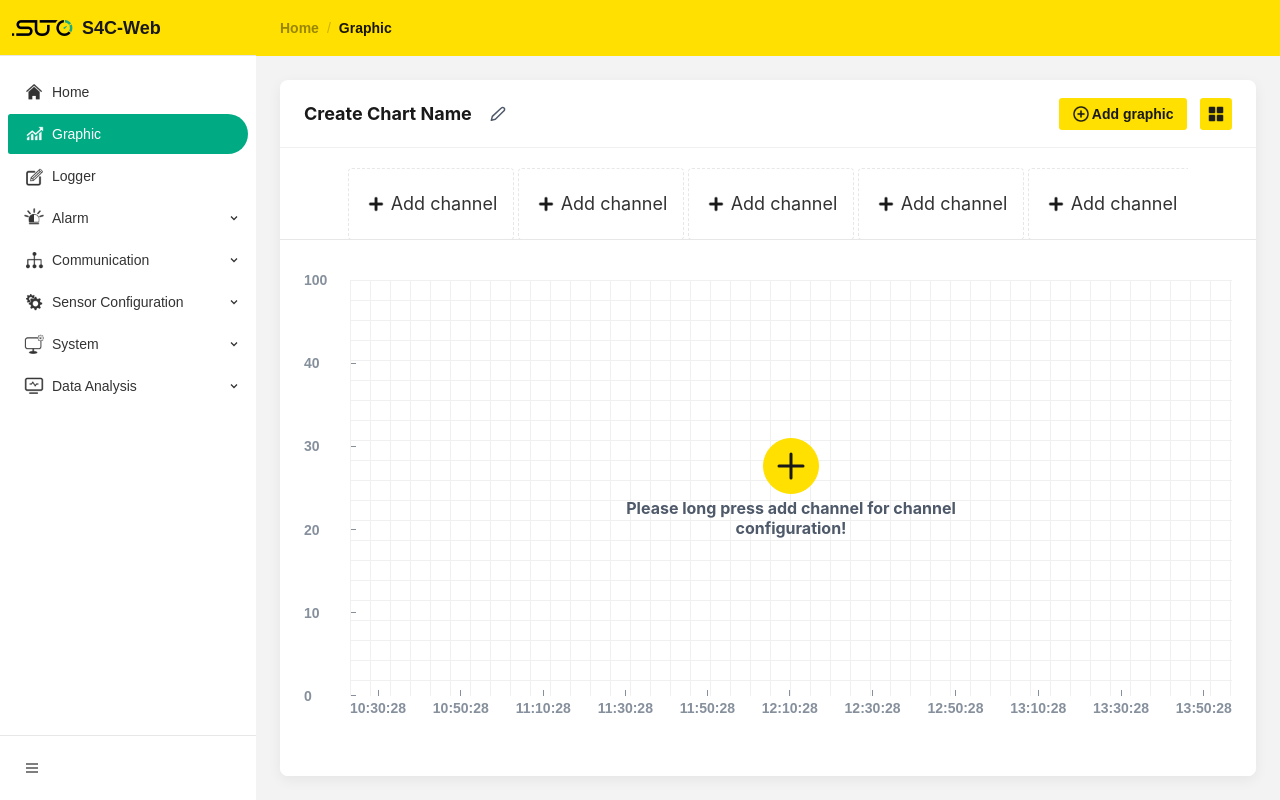
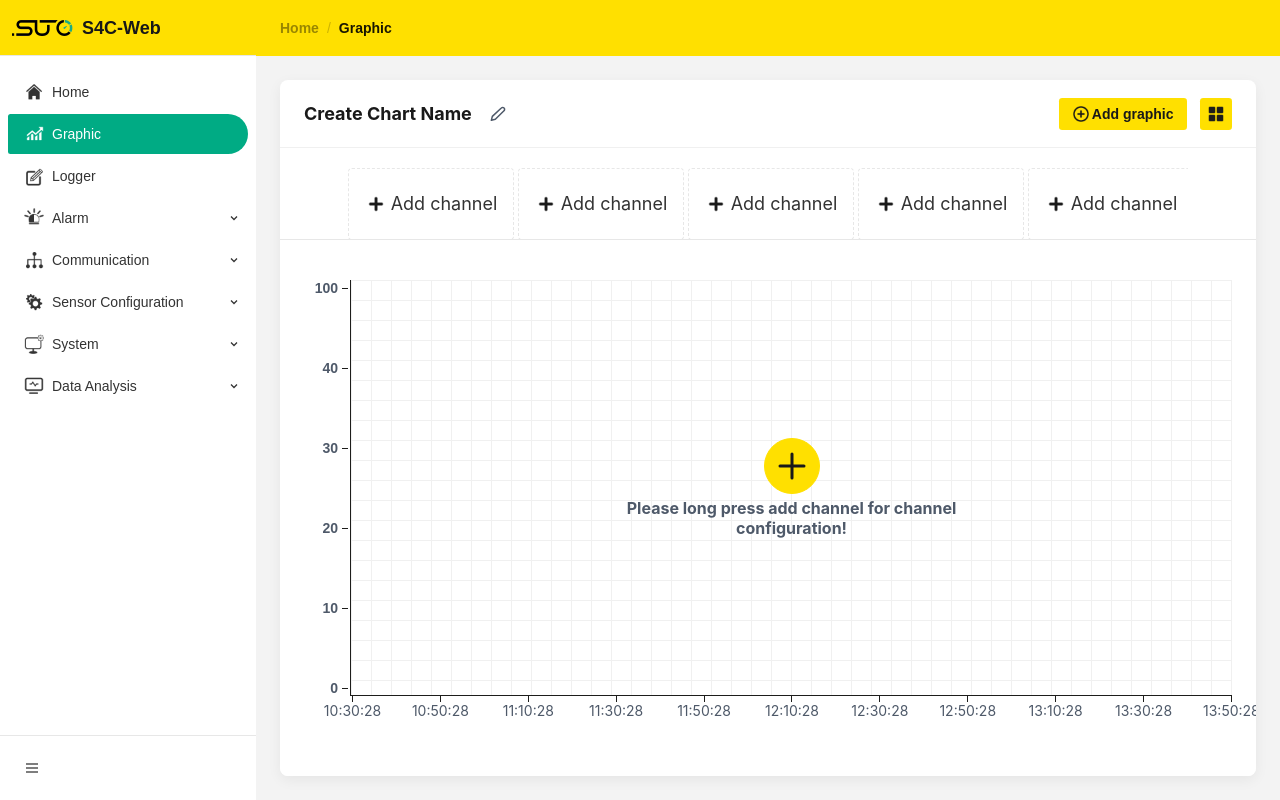
Before and after one commit to afeifly/smallNfast, a React (Vite) app in the folder s4c-web/: page /graphic in a window 1280 px wide. Built offline with nearby package versions, Linux system fonts and the light colour scheme.

Commit message:
multi graphic view work

```diff
--- a/s4c-web/src/App.css
+++ b/s4c-web/src/App.css
@@ -553,89 +553,7 @@
   padding-bottom: 0;
 }
 
-/* Each Y-axis row: number left, dot right (flush to chart border) */
-.y-axis-item {
-  display: flex;
-  align-items: center;
-  justify-content: space-between;
-  width: 100%;
-  height: 0;
-  /* height is controlled by space-between in parent */
-  position: relative;
-}
 
-.y-axis-item span {
-  color: #86909C;
-  font-family: Arial;
-  font-weight: 700;
-  font-size: 14px;
-  line-height: 1;
-  white-space: nowrap;
-}
-
-.chart-area {
-  flex: 1;
-  display: flex;
-  flex-direction: column;
-}
-
-.grid-workspace {
-  flex: 1;
-  border: none;
-  background-image:
-    linear-gradient(to right, #f0f0f0 1px, transparent 1px),
-    linear-gradient(to bottom, #f0f0f0 1px, transparent 1px);
-  background-size: 20px 20px;
-  position: relative;
-}
-
-/* X-axis row: flex between each time node */
-.x-axis-labels {
-  height: 40px;
-  display: flex;
-  justify-content: space-between;
-  align-items: flex-start;
-  color: #86909C;
-  font-family: Arial;
-  font-weight: 700;
-  font-size: 14px;
-  padding: 0;
-}
-
-/* Each X-axis column: tick on top (touching chart border), label below */
-.x-axis-item {
-  display: flex;
-  flex-direction: column;
-  align-items: center;
-  gap: 4px;
-  padding-top: 0;
-}
-
-.x-axis-item span {
-  color: #86909C;
-  font-family: Arial;
-  font-weight: 700;
-  font-size: 14px;
-  white-space: nowrap;
-}
-
-/* Y-axis tick: short horizontal line pushed right to overlap inside the chart border */
-.y-axis-item .axis-tick {
-  width: 6px;
-  height: 1px;
-  background: #86909C;
-  flex-shrink: 0;
-  margin-right: -6px;
-}
-
-/* X-axis tick: short vertical line pushed up to overlap inside the chart border */
-.x-axis-item .axis-tick {
-  width: 1px;
-  height: 6px;
-  background: #86909C;
-  flex-shrink: 0;
-  margin-top: -6px;
-}
 
 .info-footer {
   margin: 16px 24px;
@@ -780,22 +698,7 @@
   color: #191919;
 }
 
-/* Custom Checkbox */
-.custom-checkbox {
-  width: 16px;
-  height: 16px;
-  border: 1.5px solid #DCDCDC;
-  border-radius: 2px;
-  cursor: pointer;
-  display: flex;
-  align-items: center;
-  justify-content: center;
-}
 
-.custom-checkbox.checked {
-  background: var(--accent-color);
-  border-color: var(--accent-color);
-}
 
 /* ── Logger Settings Page ─────────────────────────── */
 .logger-settings-page {
--- a/s4c-web/src/pages/Graphic.css
+++ b/s4c-web/src/pages/Graphic.css
@@ -89,7 +89,7 @@
   transform: translateX(-50%);
   background: white;
   overflow: hidden;
-  box-shadow: 0 -4px 20px rgba(0,0,0,0.1);
+  box-shadow: 0 -4px 20px rgba(0, 0, 0, 0.1);
   z-index: 3001;
 }
 
@@ -470,52 +470,77 @@
 .chart-section {
   flex: 1;
   display: flex;
-  padding: 40px 24px;
+  padding: 30px 24px;
 }
 
 .chart-section.mini {
-  padding: 16px 8px;
+  padding: 20px 12px;
+}
+
+.y-axis-container {
+  display: flex;
+  flex-direction: column;
+  height: 100%;
 }
 
 .y-axis-labels {
+  flex: 1;
   display: flex;
   flex-direction: column;
   justify-content: space-between;
-  width: 46px;
+  width: 48px;
+  padding-right: 2px;
 }
 
 .graphic-view-box.mini .y-axis-labels {
-  width: 20px;
+  width: 38px;
+}
+
+.y-axis-spacer {
+  height: 40px;
+}
+
+.graphic-view-box.mini .y-axis-spacer {
+  height: 24px;
 }
 
 .y-axis-item {
   display: flex;
   align-items: center;
-  justify-content: space-between;
+  justify-content: flex-end;
+  gap: 4px;
   width: 100%;
 }
 
 .axis-tick {
-  background: #86909C;
+  background: #1D1D1B;
   flex-shrink: 0;
 }
 
 .y-axis-item .axis-tick {
   width: 6px;
   height: 1px;
-  margin-right: -6px;
+}
+
+.graphic-view-box.mini .y-axis-item .axis-tick {
+  width: 4px;
 }
 
 .x-axis-item .axis-tick {
   width: 1px;
   height: 6px;
-  margin-top: -6px;
+}
+
+.graphic-view-box.mini .x-axis-item .axis-tick {
+  height: 4px;
 }
 
 .grid-workspace {
   flex: 1;
-  border-left: 1.5px solid #86909C;
-  border-bottom: 1.5px solid #86909C;
+  border-left: 1px solid #1D1D1B;
+  border-bottom: 1px solid #1D1D1B;
+  border-right: none;
+  border-top: none;
   position: relative;
   background-image:
     linear-gradient(to right, #f0f0f0 1px, transparent 1px),
@@ -526,16 +551,23 @@
   height: 40px;
   display: flex;
   justify-content: space-between;
+  padding-left: 2px;
 }
 
 .graphic-view-box.mini .x-axis-labels {
-  height: 16px;
+  height: 24px;
 }
 
 .x-axis-item {
   display: flex;
   flex-direction: column;
   align-items: center;
+  width: 1px;
+  overflow: visible;
+}
+
+.x-axis-item span {
+  white-space: nowrap;
 }
 
 /* Main Layout & Cards */
@@ -554,11 +586,19 @@
   height: 375px;
   background: white;
   border-radius: 8px;
-  box-shadow: 0 2px 12px rgba(0,0,0,0.08);
+  box-shadow: 0 2px 12px rgba(0, 0, 0, 0.08);
   display: flex;
   flex-direction: column;
   overflow: hidden;
   position: relative;
+}
+
+.mini-chart-wrapper {
+  flex: 1;
+  display: flex;
+  flex-direction: column;
+  overflow: hidden;
+  cursor: pointer;
 }
 
 .card-top-header {
@@ -570,3 +610,36 @@
   padding: 0 16px;
   flex-shrink: 0;
 }
+
+/* Custom Checkbox */
+.custom-checkbox {
+  width: 18px;
+  height: 18px;
+  border: 1.5px solid #DCDCDC;
+  border-radius: 2px;
+  cursor: pointer;
+  display: flex;
+  align-items: center;
+  justify-content: center;
+  transition: all 0.2s;
+  background: white;
+  position: relative;
+}
+
+.custom-checkbox:hover {
+  border-color: #00AB84;
+}
+
+.custom-checkbox.checked {
+  background: #00AB84;
+  border-color: #00AB84;
+}
+
+.custom-checkbox.checked::after {
+  content: '';
+  width: 10px;
+  height: 5px;
+  border-left: 2px solid white;
+  border-bottom: 2px solid white;
+  transform: rotate(-45deg) translateY(-1px);
+}
--- a/s4c-web/src/pages/Graphic.jsx
+++ b/s4c-web/src/pages/Graphic.jsx
@@ -128,14 +128,14 @@ const HeaderControls = ({ isMini, onAddGraphic, onToggleGrid }) => {
   return (
     <div className={`header-controls-container ${isMini ? 'mini' : ''}`}>
       <button
-        onClick={onAddGraphic}
+        onClick={(e) => { e.stopPropagation(); onAddGraphic(); }}
         className={`btn-graphic-control ${isMini ? 'mini' : ''}`}
       >
         <img src={iconSmallPlusCircle} width={isMini ? 11 : 16} height={isMini ? 11 : 16} alt="add" />
         <span className={`label-text ${isMini ? 'mini' : ''}`}>Add graphic</span>
       </button>
       <div
-        onClick={onToggleGrid}
+        onClick={(e) => { e.stopPropagation(); onToggleGrid(); }}
         className={`btn-icon-square ${isMini ? 'mini' : ''}`}
       >
         <img src={iconShowGrid} width={isMini ? 11 : 16} height={isMini ? 11 : 16} alt="grid" />
@@ -190,14 +190,18 @@ const GraphicView = ({ graphic, sensors, onAddChannel, isMini = false }) => {
       </div>
 
       <div className={`chart-section ${isMini ? 'mini' : ''}`}>
+        <div className="y-axis-container">
           <div className="y-axis-labels">
             {yLabels.map((label, i) => (
               <div key={i} className="y-axis-item">
-              <span style={{ fontSize: isMini ? '8px' : '14px' }}>{label}</span>
-              {!isMini && <div className="axis-tick" />}
+                <span style={{ fontSize: isMini ? '11px' : '14px', color: '#4E5969' }}>{label}</span>
+                <div className="axis-tick" />
               </div>
             ))}
           </div>
+          <div className="y-axis-spacer" />
+        </div>
+
         <div className="chart-area" style={{ flex: 1, display: 'flex', flexDirection: 'column' }}>
           <div className="grid-workspace" style={{ backgroundSize: isMini ? '10px 10px' : '20px 20px' }}>
             {!isMini && activeChannelsInConfig.length === 0 && (
@@ -208,10 +212,10 @@ const GraphicView = ({ graphic, sensors, onAddChannel, isMini = false }) => {
             )}
           </div>
           <div className="x-axis-labels">
-            {(isMini ? xLabels.slice(0, 4) : xLabels).map((t, i) => (
+            {xLabels.map((t, i) => (
               <div key={i} className="x-axis-item">
-                {!isMini && <div className="axis-tick" />}
-                <span style={{ fontSize: isMini ? '8px' : '14px' }}>{t}</span>
+                <div className="axis-tick" />
+                <span style={{ fontSize: isMini ? '11px' : '14px', color: '#4E5969' }}>{t}</span>
               </div>
             ))}
           </div>
@@ -227,12 +231,13 @@ const Graphic = () => {
   const [isNameModalOpen, setIsNameModalOpen] = useState(false);
   const [isSettingsOpen, setIsSettingsOpen] = useState(false);
   const [editingChannel, setEditingChannel] = useState(null);
+  const [selectedGraphicIndex, setSelectedGraphicIndex] = useState(0);
   const { configData, setConfigData } = useConfig();
 
   const sensors = configData?.configs?.['/config/SUTO-SensorList.sutolist']?.cfgsensor || configData?.configs?.['config/SUTO-SensorList.sutolist']?.cfgsensor || [];
   const graphicConfigPath = Object.keys(configData?.configs || {}).find(p => p.endsWith('cfgGraphic.json'));
   const graphicList = configData?.configs?.[graphicConfigPath] || [];
-  const currentGraphic = graphicList[0] || {};
+  const currentGraphic = graphicList[selectedGraphicIndex] || graphicList[0] || {};
 
   const allChannels = [];
   const locationConfigPath = Object.keys(configData?.configs || {}).find(p => p.endsWith('cfgLocation.json'));
@@ -258,48 +263,82 @@ const Graphic = () => {
     }
   });
 
+  const handleAddGraphic = () => {
+    if (!graphicConfigPath) return;
+    const newIndex = graphicList.length;
+    const newGraphic = {
+      tableName: `New Chart ${newIndex + 1}`,
+      graphicChannels: []
+    };
+    const updatedList = [...graphicList, newGraphic];
+    setConfigData({
+      ...configData,
+      configs: {
+        ...configData.configs,
+        [graphicConfigPath]: updatedList
+      }
+    });
+    setSelectedGraphicIndex(newIndex);
+    setIsGridView(false);
+  };
+
   const handleChannelConfirm = (selectedIds) => {
     if (!graphicConfigPath || graphicList.length === 0) { setIsModalOpen(false); return; }
-    const updatedGraphicList = [...graphicList];
-    const targetGraphic = { ...updatedGraphicList[0] };
-    const updatedGraphicChannels = allChannels.map((ch, index) => {
+    const updatedList = [...graphicList];
+    const targetGraphic = { ...updatedList[selectedGraphicIndex] };
+
+    // Only process channels that are actually selected
+    const updatedGraphicChannels = allChannels
+      .filter(ch => selectedIds.includes(ch.CreateTime))
+      .map((ch, index) => {
         const existing = (targetGraphic.graphicChannels || []).find(gc => String(gc.channelCreateTime) === String(ch.CreateTime));
-      return { isShow: selectedIds.includes(ch.CreateTime), channelIndex: index, channelId: index, channelSensorId: 0, sensorCreateTime: ch.sensorCreateTime, channelCreateTime: ch.CreateTime, channelSensorName: ch.sensorName, channelName: ch.channelName, channelUnitInASCII: ch.unit, isAutomaticScale: existing ? existing.isAutomaticScale : true, yMin: existing ? existing.yMin : 0, yMax: existing ? existing.yMax : 100, color: existing ? existing.color : ['#019A68', '#04CD94', '#6FB996', '#008F85', '#1E7FF7'][index % 5] };
-    }).slice(0, 5);
+        return {
+          isShow: true,
+          channelIndex: index,
+          channelId: index,
+          channelSensorId: 0,
+          sensorCreateTime: ch.sensorCreateTime,
+          channelCreateTime: ch.CreateTime,
+          channelSensorName: ch.sensorName,
+          channelName: ch.channelName,
+          channelUnitInASCII: ch.unit,
+          isAutomaticScale: existing ? existing.isAutomaticScale : true,
+          yMin: existing ? existing.yMin : 0,
+          yMax: existing ? existing.yMax : 100,
+          color: existing ? existing.color : ['#019A68', '#04CD94', '#6FB996', '#008F85', '#1E7FF7'][index % 5]
+        };
+      })
+      .slice(0, 5); // Limit to 5 active channels as per requirements
+
     targetGraphic.graphicChannels = updatedGraphicChannels;
-    updatedGraphicList[0] = targetGraphic;
-    setConfigData({ ...configData, configs: { ...configData.configs, [graphicConfigPath]: updatedGraphicList } });
+    updatedList[selectedGraphicIndex] = targetGraphic;
+    setConfigData({ ...configData, configs: { ...configData.configs, [graphicConfigPath]: updatedList } });
     setIsModalOpen(false);
   };
 
   if (isGridView) {
     return (
       <div className="graphic-grid-layout">
-        {[...Array(4)].map((_, i) => {
-          const graphic = graphicList[i];
-          return (
+        {graphicList.map((graphic, i) => (
           <div key={i} className="graphic-mini-card">
-              {graphic ? (
-                <>
             <div className="card-top-header">
               <span style={{ fontWeight: 'bold', fontSize: '13px' }}>{graphic.tableName}</span>
-                    <HeaderControls isMini={true} onAddGraphic={() => setIsModalOpen(true)} onToggleGrid={() => setIsGridView(false)} />
+              <HeaderControls isMini={true} onAddGraphic={handleAddGraphic} onToggleGrid={() => setIsGridView(false)} />
             </div>
-                  <div style={{ flex: 1, cursor: 'pointer', overflow: 'hidden' }} onClick={() => setIsGridView(false)}>
+            <div className="mini-chart-wrapper" onClick={() => { setSelectedGraphicIndex(i); setIsGridView(false); }}>
               <GraphicView graphic={graphic} sensors={sensors} isMini={true} />
             </div>
-                </>
-              ) : (
+          </div>
+        ))}
+        {/* Empty slot for adding new graphic */}
+        <div className="graphic-mini-card" style={{ border: '1px dashed #DCDCDC', background: 'transparent', boxShadow: 'none' }}>
           <div style={{ flex: 1, display: 'flex', alignItems: 'center', justifyContent: 'center' }}>
-                  <button onClick={() => setIsModalOpen(true)} style={{ width: 128, height: 32, background: '#FFE000', borderRadius: 3.2, border: 'none', display: 'flex', alignItems: 'center', gap: 3, justifyContent: 'center', cursor: 'pointer' }}>
+            <button onClick={handleAddGraphic} className="btn-graphic-control">
               <img src={iconSmallPlusCircle} width={16} height={16} alt="add" />
-                    <span style={{ fontSize: 14, fontWeight: 700, color: '#191919' }}>Add graphic</span>
+              <span className="label-text">Add graphic</span>
             </button>
           </div>
-              )}
         </div>
-          );
-        })}
       </div>
     );
   }
@@ -311,16 +350,16 @@ const Graphic = () => {
           <span style={{ fontSize: 18, fontWeight: 700, color: '#191919', textTransform: 'capitalize' }}>{currentGraphic.tableName || 'create chart name'}</span>
           <div className="edit-icon-wrapper">
             <svg width="16" height="16" viewBox="0 0 16 16" fill="none">
-              <path d="M11.333 2.00004C11.51 1.82274 11.7206 1.68253 11.9527 1.58734C12.1847 1.49215 12.4335 1.44385 12.6847 1.44531C12.9359 1.44677 13.1841 1.49796 13.4149 1.59583C13.6458 1.6937 13.8547 1.83632 14.0303 2.01564C14.206 2.19497 14.3445 2.40736 14.4378 2.64057C14.5312 2.87379 14.5775 3.12302 14.5742 3.37419C14.571 3.62536 14.5181 3.87328 14.4188 4.10393C14.3195 4.33458 14.1755 4.5432 13.995 4.71671L5.333 13.3334L1.333 14.3334L2.333 10.3334L11.333 2.00004Z" stroke="#4E5969" strokeWidth="1.5" strokeLinecap="round" strokeLinejoin="round" />
+              <path d="M11.333 2.00004C11.51 1.82274 11.7206 1.68253 11.9527 1.58734C12.1847 1.49215 12.4335 1.44385 12.6847 1.44531C12.9359 1.44677 13.1841 1.49796 13.4149 1.59583C13.6458 1.6937 13.8547 1.83632 14.0303 2.01564C14.206 2.19497 14.3445 2.40736 14.4378 2.64057C14.5312 2.87379 14.5312 3.12302 14.5775 3.37419C14.571 3.62536 14.5181 3.87328 14.4188 4.10393C14.3195 4.33458 14.1755 4.5432 13.995 4.71671L5.333 13.3334L1.333 14.3334L2.333 10.3334L11.333 2.00004Z" stroke="#4E5969" strokeWidth="1.5" strokeLinecap="round" strokeLinejoin="round" />
             </svg>
           </div>
         </div>
-        <HeaderControls isMini={false} onAddGraphic={() => setIsModalOpen(true)} onToggleGrid={() => setIsGridView(true)} />
+        <HeaderControls isMini={false} onAddGraphic={handleAddGraphic} onToggleGrid={() => setIsGridView(true)} />
       </header>
       <GraphicView graphic={currentGraphic} sensors={sensors} onAddChannel={() => setIsModalOpen(true)} />
-      <ChartNameModal isOpen={isNameModalOpen} onClose={() => setIsNameModalOpen(false)} initialName={currentGraphic.tableName} onSave={(newName) => { const updatedGraphic = { ...currentGraphic, tableName: newName }; const updatedList = [...graphicList]; updatedList[0] = updatedGraphic; setConfigData({ ...configData, configs: { ...configData.configs, [graphicConfigPath]: updatedList } }); }} />
+      <ChartNameModal isOpen={isNameModalOpen} onClose={() => setIsNameModalOpen(false)} initialName={currentGraphic.tableName} onSave={(newName) => { const updatedGraphic = { ...currentGraphic, tableName: newName }; const updatedList = [...graphicList]; updatedList[selectedGraphicIndex] = updatedGraphic; setConfigData({ ...configData, configs: { ...configData.configs, [graphicConfigPath]: updatedList } }); }} />
       <ChannelSelectModal isOpen={isModalOpen} onClose={() => setIsModalOpen(false)} allChannels={allChannels} initialSelectedIds={(currentGraphic.graphicChannels || []).filter(c => c.isShow === true).map(c => String(c.channelCreateTime))} onConfirm={handleChannelConfirm} onSettingClick={(ch) => { const existing = (currentGraphic.graphicChannels || []).find(gc => String(gc.channelCreateTime) === String(ch.CreateTime)); setEditingChannel(existing ? { ...ch, ...existing } : ch); setIsSettingsOpen(true); }} />
-      <ChannelSettingsDrawer isOpen={isSettingsOpen} onClose={() => setIsSettingsOpen(false)} channel={editingChannel} onSave={(settings) => { const updatedGraphic = { ...currentGraphic }; const updatedChannels = (updatedGraphic.graphicChannels || []).map(gc => { if (String(gc.channelCreateTime) === String(editingChannel.CreateTime)) return { ...gc, ...settings }; return gc; }); updatedGraphic.graphicChannels = updatedChannels; const updatedList = [...graphicList]; updatedList[0] = updatedGraphic; setConfigData({ ...configData, configs: { ...configData.configs, [graphicConfigPath]: updatedList } }); setIsSettingsOpen(false); }} />
+      <ChannelSettingsDrawer isOpen={isSettingsOpen} onClose={() => setIsSettingsOpen(false)} channel={editingChannel} onSave={(settings) => { const updatedGraphic = { ...currentGraphic }; const updatedChannels = (updatedGraphic.graphicChannels || []).map(gc => { if (String(gc.channelCreateTime) === String(editingChannel.CreateTime)) return { ...gc, ...settings }; return gc; }); updatedGraphic.graphicChannels = updatedChannels; const updatedList = [...graphicList]; updatedList[selectedGraphicIndex] = updatedGraphic; setConfigData({ ...configData, configs: { ...configData.configs, [graphicConfigPath]: updatedList } }); setIsSettingsOpen(false); }} />
     </div>
   );
 };
```
Also changed, not shown: s4c-web/src/pages/ConfigManager.jsx (+51 -1 lines), s4c-web/src/util/configFileUtils.js (+39 -0 lines). Lines whose indentation alone changed are shown as unchanged.
